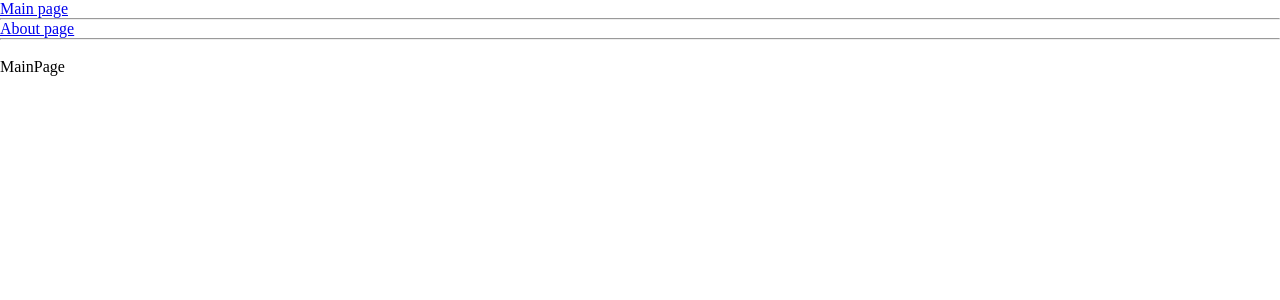
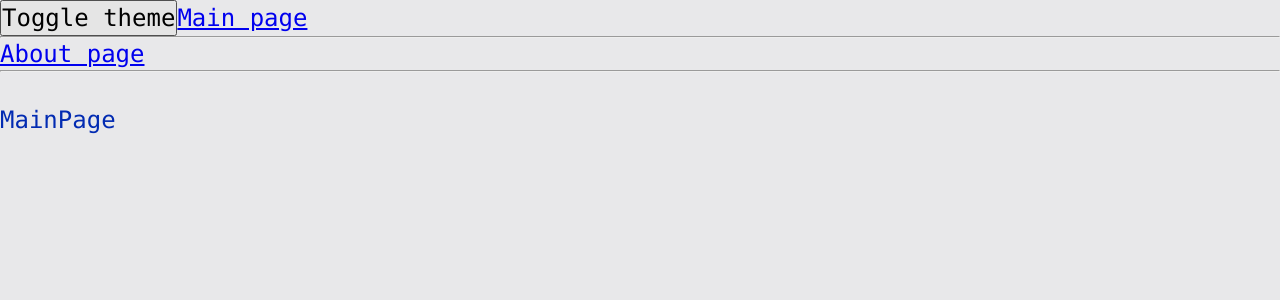
Before and after one commit to Vasyah/advanced_frontend, a React app: page / in a window 1280 px wide. Shown: the top 300 px of the page. Built offline with nearby package versions, Linux system fonts and the light colour scheme.

Commit message:
07 - добавлена темизация

```diff
--- a/src/components/App/App.tsx
+++ b/src/components/App/App.tsx
@@ -1,16 +1,19 @@
 import React, {FC, Suspense} from 'react'
-import {Counter} from "../Counter/Counter";
 import '../../../index.scss'
 import {Link, Route, Routes} from 'react-router-dom';
 import {AboutPageLazy} from "../../pages/AboutPage/AboutPageLazy";
 import {MainPageLazy} from "../../pages/MainPage/MainPageLazy";
+import {useTheme} from "../../theme/useTheme";
 
 export interface IApp {
 }
 
+
 export const App: FC<IApp> = (props: IApp) => {
+    const {theme, toggleTheme} = useTheme()
     return (
-        <div>
+        <div className={`app ${theme}`}>
+            <button onClick={toggleTheme}>Toggle theme</button>
             <Link to={'/'}>Main page</Link>
             <hr/>
             <Link to={'/about'}>About page</Link>
--- a/src/index.tsx
+++ b/src/index.tsx
@@ -1,10 +1,12 @@
 import {render} from "react-dom";
 import {App} from "./components/App/App";
 import {BrowserRouter} from "react-router-dom";
+import './styles/index.scss'
+import {ThemeProvider} from "./theme/ThemeProvider";
 
 render(
     <BrowserRouter>
-        <App/>
+        <ThemeProvider><App/></ThemeProvider>
     </BrowserRouter>,
     document.getElementById('root')
 )
--- /dev/null
+++ b/src/styles/index.scss
@@ -0,0 +1,13 @@
+@import 'reset';
+@import 'variables/global';
+@import 'themes/normal';
+@import "themes/dark";
+
+.app {
+  font: var(--font-l);
+
+  background: var(--bg-color);
+  color: var(--primary-color);
+
+  min-height: 100vh;
+}
--- /dev/null
+++ b/src/styles/reset.scss
@@ -0,0 +1,13 @@
+* {
+  margin: 0;
+  padding: 0;
+  box-sizing: border-box;
+}
+
+input,
+button,
+textarea,
+select {
+  margin: 0;
+  font: inherit;
+}
--- /dev/null
+++ b/src/styles/themes/dark.scss
@@ -0,0 +1,6 @@
+.app.dark {
+  --bg-color: #0e0e75;
+
+  --primary-color: #049604;
+  --secondary-color: #04ff04;
+}
--- /dev/null
+++ b/src/styles/themes/normal.scss
@@ -0,0 +1,6 @@
+.app.light {
+  --bg-color: #e8e8ea;
+
+  --primary-color: #022bb2;
+  --secondary-color: #0449ea;
+}
--- /dev/null
+++ b/src/styles/variables/global.scss
@@ -0,0 +1,11 @@
+:root {
+  --font-family-main: Consolas, "Times New Roman", Serif;
+
+  --font-size-m: 16px;
+  --font-line-m: 24px;
+  --font-m: var(--font-size-m) / var(--font-line-m) var(--font-family-main);
+
+  --font-size-l: 24px;
+  --font-line-l: 32px;
+  --font-l: var(--font-size-l) / var(--font-line-l) var(--font-family-main);
+}
--- /dev/null
+++ b/src/theme/ThemeContext.ts
@@ -0,0 +1,16 @@
+import {createContext} from "react";
+
+export enum Theme {
+    LIGHT = 'light',
+    DARK = 'dark'
+}
+
+
+export interface ThemeContextProps {
+    theme?: Theme
+    setTheme?: (theme: Theme) => void
+}
+
+export const ThemeContext = createContext<ThemeContextProps>({})
+
+export const LOCAL_STORAGE_THEME_KEY = 'key'
--- /dev/null
+++ b/src/theme/ThemeProvider.tsx
@@ -0,0 +1,21 @@
+import React, {useMemo} from 'react'
+import {ThemeContext} from "./ThemeContext";
+import {useTheme} from "./useTheme";
+
+export interface IThemeProvider {
+    children: React.ReactNode
+}
+
+
+export const ThemeProvider: React.FC<IThemeProvider> = ({children}: IThemeProvider) => {
+    const {toggleTheme, theme} = useTheme()
+
+    const defaultProps = useMemo(() => ({theme: theme, setTheme: toggleTheme}), [theme])
+
+
+    return (
+        <ThemeContext.Provider value={defaultProps}>
+            {children}
+        </ThemeContext.Provider>
+    );
+};
--- /dev/null
+++ b/src/theme/useTheme.ts
@@ -0,0 +1,21 @@
+import {LOCAL_STORAGE_THEME_KEY, Theme} from "./ThemeContext";
+import {useState} from "react";
+
+export interface UseThemeResult {
+    theme: Theme
+
+    toggleTheme(): void
+}
+
+const defaultTheme = localStorage.getItem(LOCAL_STORAGE_THEME_KEY) as Theme ?? Theme.LIGHT
+
+export function useTheme() {
+    const [theme, setTheme] = useState<Theme>(defaultTheme)
+    const toggleTheme = () => {
+        const newTheme = theme === Theme.LIGHT ? Theme.DARK : Theme.LIGHT
+        setTheme(newTheme)
+        localStorage.setItem(LOCAL_STORAGE_THEME_KEY, newTheme)
+    }
+
+    return {theme, toggleTheme}
+}
```
